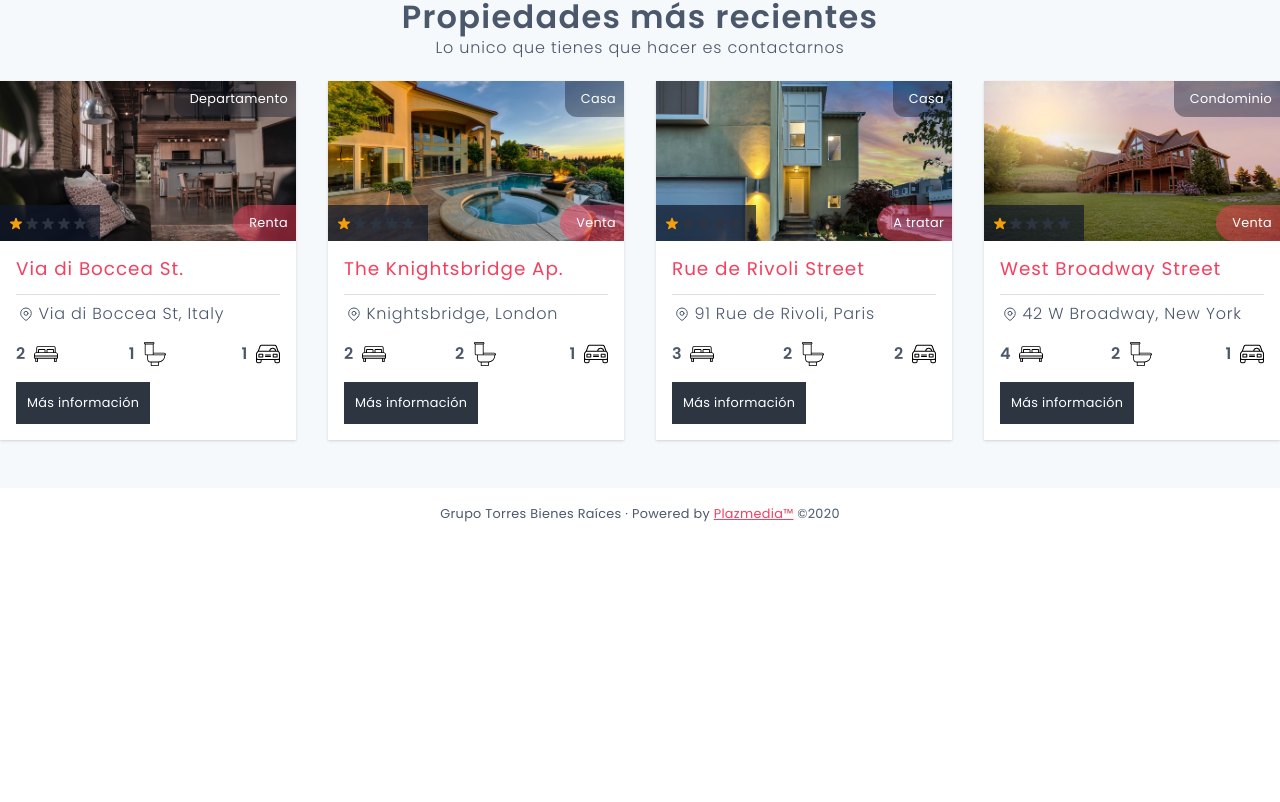
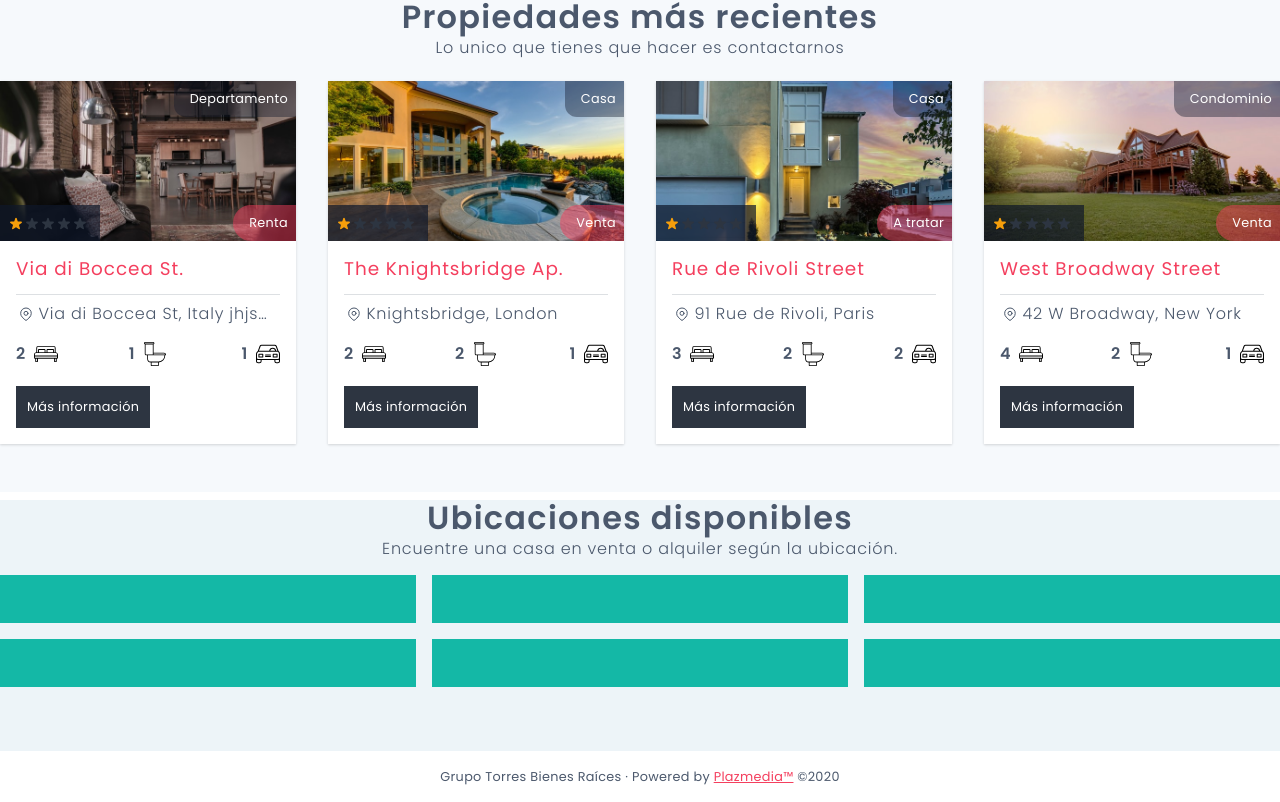
Before and after one commit to plazmediaLab/grupo-torres, a Next.js app: page /home in a window 1280 px wide. Shown: the part 1195-1997 px from the top of the page. Before the commit the page ends 1735 px from the top, so only its background shows below. Built offline with nearby package versions, Linux system fonts and the light colour scheme.

Commit message:
[UI] Trabajando en la sección Ubicaciones Disponibles

```diff
--- a/components/home/last-added-properties/last-added-propertyes_item.js
+++ b/components/home/last-added-properties/last-added-propertyes_item.js
@@ -10,11 +10,13 @@ export default function LastAddedPropertyesItem({ item }) {
     <article className="shadow">
       <CardImageMain image={image} type={type} status={status} rating={rating} />
       <div className="p-4 bg-white">
-        <h3 className="text-title-card text-rose-500 mb-3 truncate">{name}</h3>
+        <h3 className="text-title-card text-rose-500 mb-3 truncate" title={name}>
+          {name}
+        </h3>
         <hr className="border-background-dark" />
-        <p className="flex items-center p-small text-title-sub font-light truncate my-2">
+        <p className="p-small text-title-sub font-light my-2 truncate" title={address}>
           <svg
-            className="w-4 h-4 inline-block mr-1"
+            className="w-4 h-4 inline-block mr-1 mb-small"
             fill="none"
             stroke="currentColor"
             viewBox="0 0 24 24"
@@ -49,7 +51,7 @@ export default function LastAddedPropertyesItem({ item }) {
           </div>
         </section>
         <Link href="/propertyes">
-          <a className="inline-block p-button bg-secondary-darkest text-white border border-secondary-darkest">
+          <a className="inline-block mt-1 p-button bg-secondary-darkest text-white border border-secondary-darkest">
             Más información
           </a>
         </Link>
--- /dev/null
+++ b/components/home/real-state-locations/real-state-locations-main.js
@@ -0,0 +1,16 @@
+import RealStateLocationsContent from './real-state-locations_content';
+
+export default function RealSstateLocationsMain() {
+  return (
+    <section className="bg-background pb-12">
+      <article className="container mx-auto text-center my-0 sm:my-2">
+        <h3 className="px-3 text-title-lg font-semibold mb-1">Ubicaciones disponibles</h3>
+        <p className="px-4 text-title-sub font-light">
+          Encuentre una casa en venta o alquiler según la ubicación.
+        </p>
+      </article>
+      <RealStateLocationsContent />
+      <style jsx>{``}</style>
+    </section>
+  );
+}
--- /dev/null
+++ b/components/home/real-state-locations/real-state-locations_content.js
@@ -0,0 +1,18 @@
+export default function RealStateLocationsContent() {
+  const locations = [
+    { name: 'Querétaro', slug: 'QRO', available: 16, country: 'MXN' },
+    { name: 'Guanajuato', slug: 'GTO', available: 4, country: 'MXN' },
+    { name: 'Hidalgo', slug: 'HGO', available: 0, country: 'MXN' },
+    { name: 'Jalisco', slug: 'JAL', available: 1, country: 'MXN' },
+    { name: 'Puebla', slug: 'PUE', available: 6, country: 'MXN' },
+    { name: 'Ciudad de México', slug: 'CMX', available: 7, country: 'MXN' }
+  ];
+
+  return (
+    <ul className="container mx-auto grid grid-cols-3 gap-4 my-4">
+      {locations.map((item) => (
+        <li className="h-12 bg-teal-500" key={item.slug} item={item}></li>
+      ))}
+    </ul>
+  );
+}
--- a/pages/api/last-propertyes-added.json
+++ b/pages/api/last-propertyes-added.json
@@ -1,6 +1,6 @@
 [
   {
-    "address": "Via di Boccea St, Italy",
+    "address": "Via di Boccea St, Italy jhjshjsd shshhds dhshds",
     "bath": 1,
     "country": "MXN",
     "ground": 519.16,
--- a/pages/home.js
+++ b/pages/home.js
@@ -1,5 +1,6 @@
 import BannerMain from 'components/home/banner/banner-main';
 import LastAddedPropertyesMain from 'components/home/last-added-properties/last-added-propertyes-main';
+import RealSstateLocationsMain from 'components/home/real-state-locations/real-state-locations-main';
 import SectionUsMain from 'components/home/section-us/section-us-main';
 import Layout from 'components/layout/layout';
 
@@ -9,6 +10,7 @@ export default function Home() {
       <BannerMain />
       <SectionUsMain />
       <LastAddedPropertyesMain />
+      <RealSstateLocationsMain />
     </Layout>
   );
 }
```
